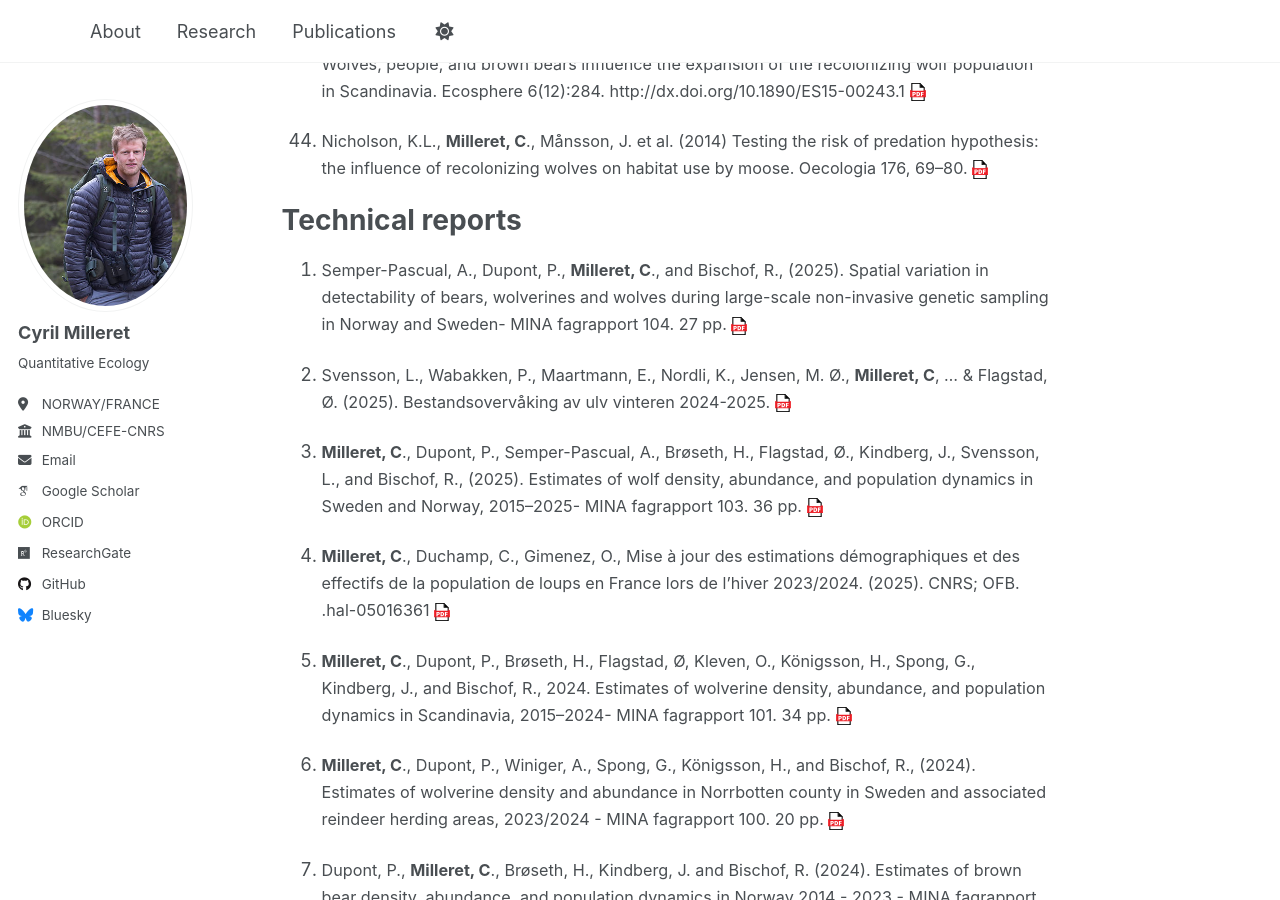
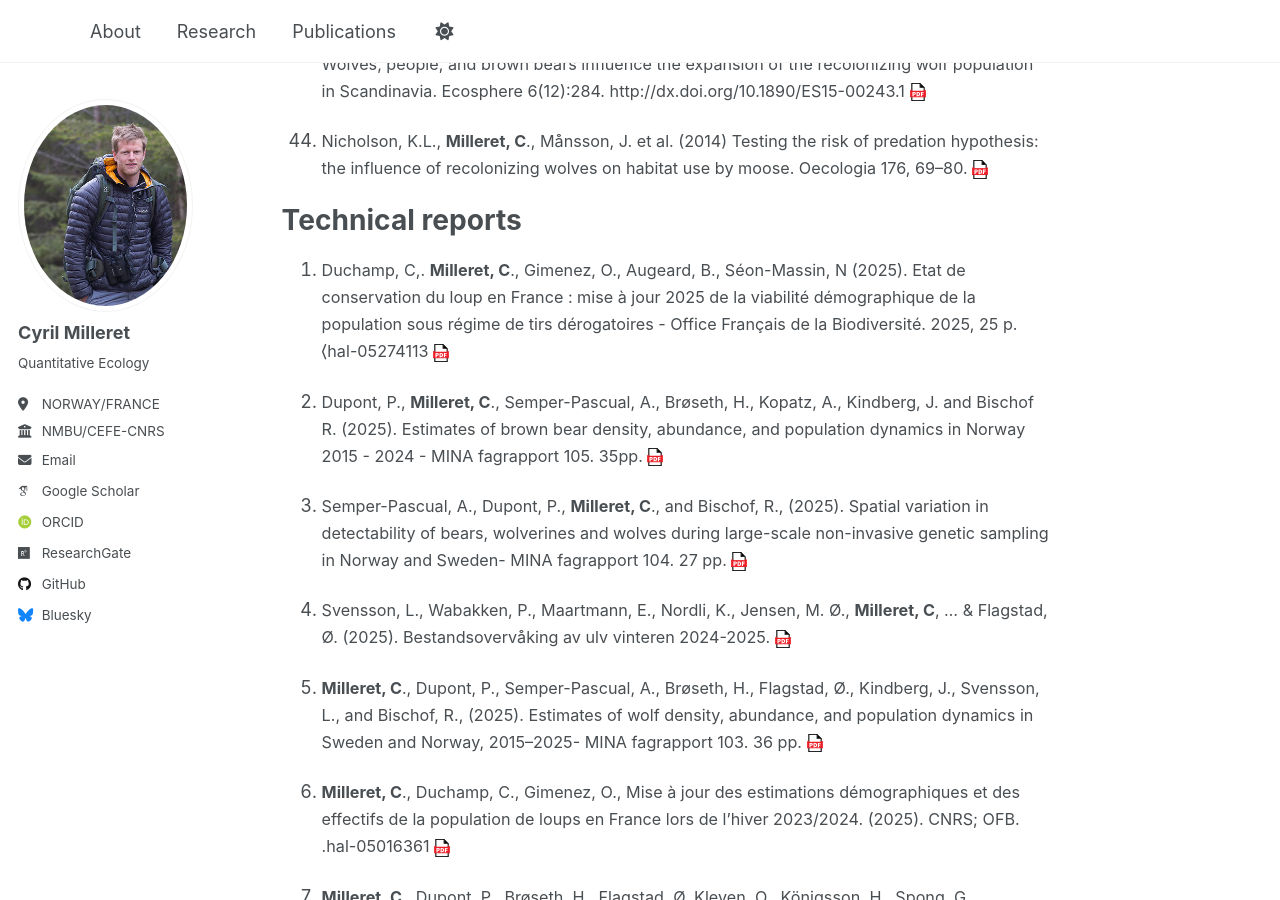
Before and after one commit to Cyril-Milleret/Cyril-Milleret.github.io, a Jekyll site: the page built from _pages/publication.md, in a window 1280 px wide and 900 px high, scrolled down 4413 px. Built offline with Jekyll 4.4.1, drawn with Linux system fonts in a browser that asks for light colours; some web fonts are replaced; a script that is not in the unit is left out.

Commit message:
update reports

```diff
--- a/_pages/publication.md
+++ b/_pages/publication.md
@@ -231,6 +231,18 @@ Mapping sex-and age-structure reveals lonely males at the front in an expanding
 
 
 # Technical reports
+24.  <span style="font-size: 0.9em;"> Duchamp, C,. **Milleret, C**., Gimenez, O., Augeard, B., Séon-Massin, N (2025). Etat de conservation du loup en France :
+mise à jour 2025 de la viabilité démographique de la population sous régime de tirs dérogatoires - Office Français de la Biodiversité. 2025, 25 p. ⟨hal-05274113
+<a href="https://hal.science/hal-05274113v1" target="_blank">
+  <img src="/images/PDF_icon.svg" alt="PDF" width="16" style="vertical-align: middle;">
+</a>
+
+23. <span style="font-size: 0.9em;"> Dupont, P., **Milleret, C**., Semper-Pascual, A., Brøseth, H., Kopatz, A., Kindberg, J. and Bischof R. (2025). Estimates of brown bear density, abundance, and population dynamics in Norway
+2015 - 2024 - MINA fagrapport 105. 35pp.
+<a href="https://static02.nmbu.no/mina/publikasjoner/mina_fagrapport/pdf/mif105.pdf" target="_blank">
+  <img src="/images/PDF_icon.svg" alt="PDF" width="16" style="vertical-align: middle;">
+</a>
+
 22.  <span style="font-size: 0.9em;"> Semper-Pascual, A., Dupont, P., **Milleret, C**., and Bischof, R., (2025). Spatial variation in detectability of bears, wolverines and wolves during large-scale non-invasive genetic sampling in Norway and Sweden- MINA fagrapport 104. 27 pp.
 <a href="https://static02.nmbu.no/mina/publikasjoner/mina_fagrapport/pdf/mif104.pdf" target="_blank">
   <img src="/images/PDF_icon.svg" alt="PDF" width="16" style="vertical-align: middle;">
```
